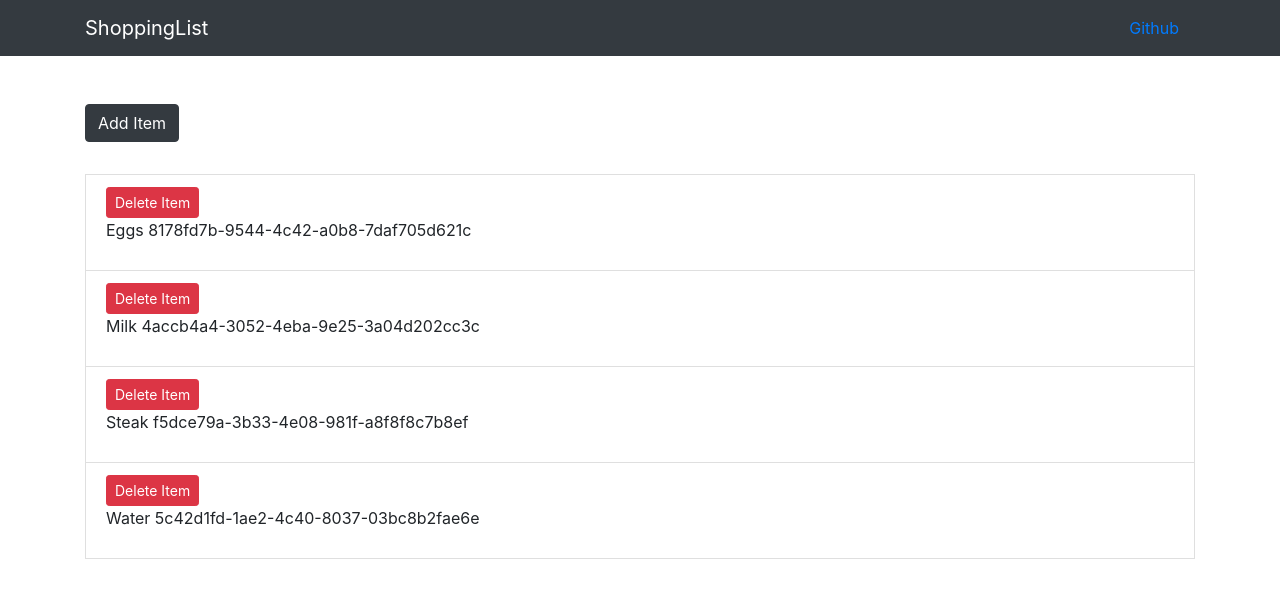
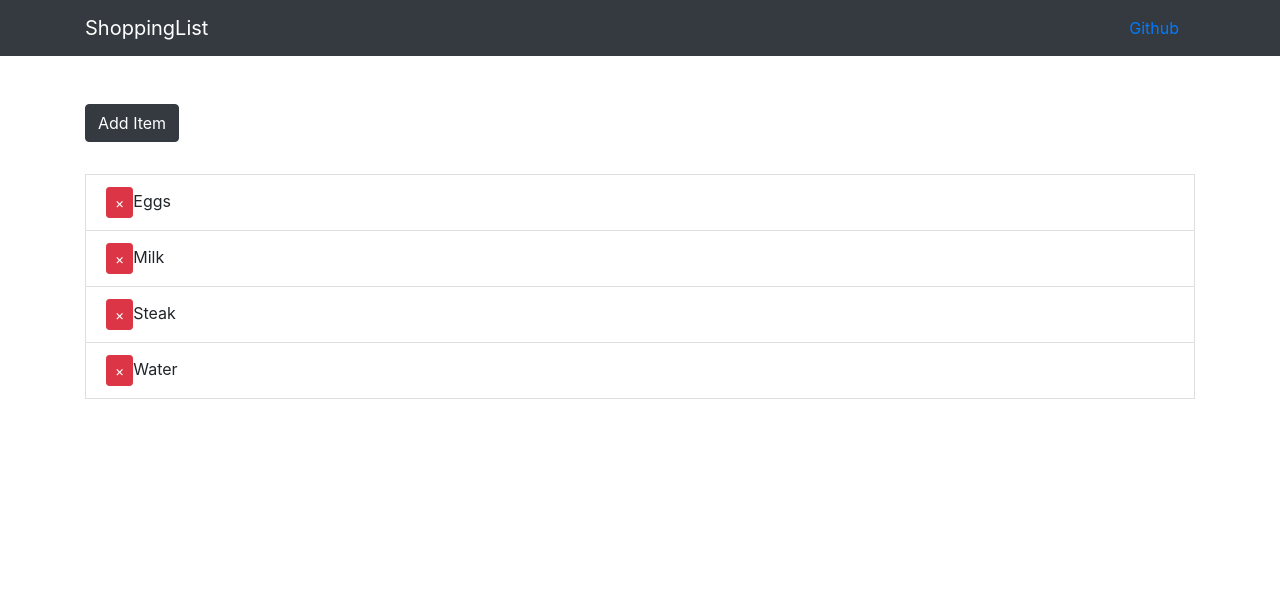
Before and after one commit to irlgabriel/mern-shopping-list, a React (Create React App) app in the folder client/: page / in a window 1280 px wide. Shown: the top 598 px of the page. Built offline with nearby package versions, Linux system fonts and the light colour scheme.

Commit message:
added transitions for adding/removing list items

```diff
--- a/client/src/App.css
+++ b/client/src/App.css
@@ -3,3 +3,21 @@
   padding: 0;
   margin: 0;
 }
+
+.fade-enter {
+  opacity: 0.01;
+}
+
+.fade-exit {
+  opacity: 1;
+}
+
+.fade-exit-active {
+  opacity: 0.01;
+  transition: opacity 1000ms ease-in;
+}
+
+.fade-enter-active {
+  opacity: 1;
+  transition: opacity 1000ms ease-in;
+}
--- a/client/src/components/ShoppingList.js
+++ b/client/src/components/ShoppingList.js
@@ -35,9 +35,9 @@ export default function ShoppingList() {
                   size="sm"
                   onClick={() => setItems(items.filter(el => item.id !== el.id))}
                 >
-                  Delete Item
+                  &times;
                 </Button>
-                <p>{item.name + " " + item.id}</p>
+                <span>{item.name}</span>
               </ListGroupItem>
             </CSSTransition>
           ))}
```
